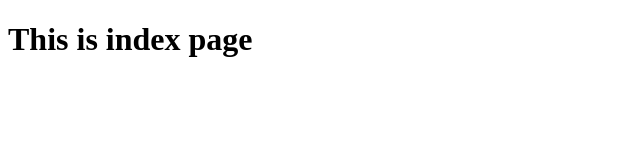
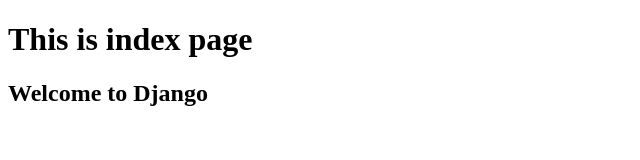
Before and after one commit to pyking004/blog, a plain HTML site: page index.html in a window 1280 px wide. Shown: the whole page, without its empty margins (0-640 px from the left). Drawn offline with Linux system fonts and the light colour scheme.

Commit message:
Update index.html

```diff
--- a/index.html
+++ b/index.html
@@ -7,5 +7,6 @@
 </head>
 <body>
     <h1>This is index page</h1>
+    <h2>Welcome to Django</h2>
 </body>
 </html>
```
